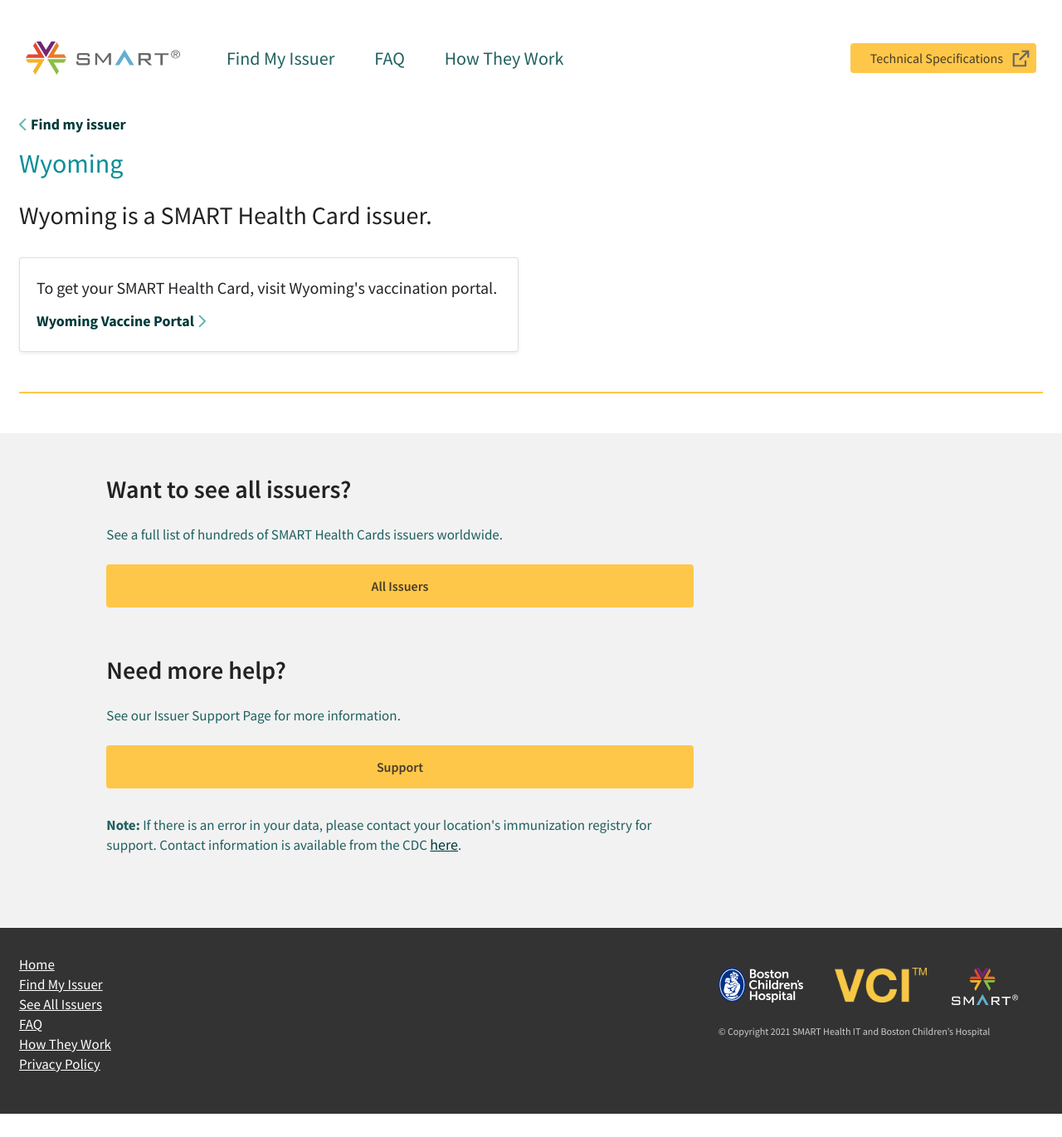
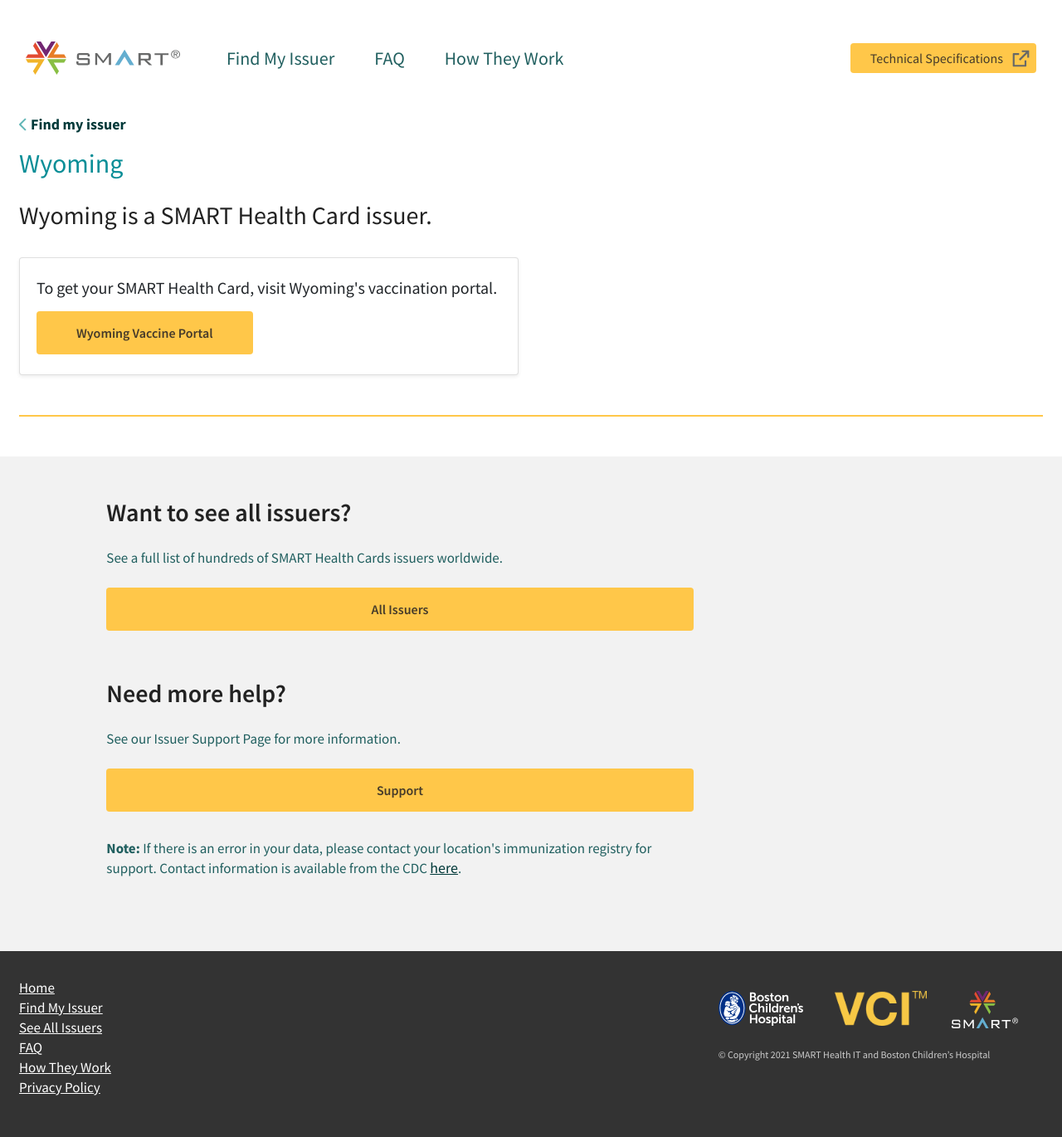
Before and after one commit to smart-health-cards/staging, a Jekyll site: the page built from _locations/wyoming.md, in a window 1280 px wide and 1370 px high. Shown: the whole window at 83% size. Built offline with Jekyll 4.4.1, drawn with Linux system fonts in a browser that asks for light colours.

Commit message:
Change portal link to button

```diff
--- a/_layouts/location.html
+++ b/_layouts/location.html
@@ -93,7 +93,7 @@
                         To get your SMART Health Card, visit {{ page.label }}'s vaccination portal.
                       </p>
 
-                      <a class="card-link link-no-underline link-arrow font-weight-bold" href="{{ deeplink }}" target="_blank">{{ page.label }} Vaccine Portal<span class="right-arrow"></span></a>
+                      <a class="btn btn-primary py-3 px-5" href="{{ deeplink }}" target="_blank">{{ page.label }} Vaccine Portal</a>
                     </div>
                   </div>
                 </div>
```
